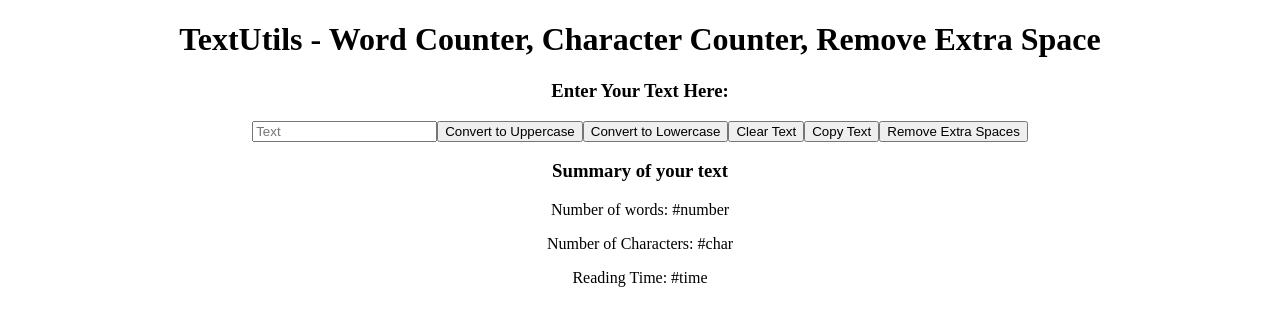
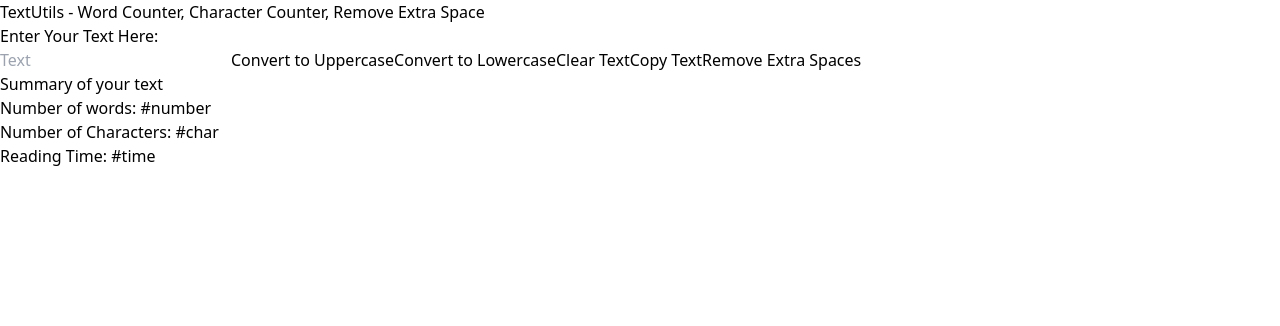
Before and after one commit to Ayush-Dabas/react-text-utils, a React (Create React App) app: page / in a window 1280 px wide. Shown: the top 326 px of the page. Built offline with nearby package versions, Linux system fonts and the light colour scheme.

Commit message:
added tailwind css

```diff
--- a/package.json
+++ b/package.json
@@ -34,5 +34,8 @@
       "last 1 firefox version",
       "last 1 safari version"
     ]
+  },
+  "devDependencies": {
+    "tailwindcss": "^3.3.3"
   }
 }
--- /dev/null
+++ b/postcss.config.js
@@ -0,0 +1,6 @@
+module.exports = {
+  plugins: {
+    tailwindcss: {},
+    autoprefixer: {},
+  },
+}
--- a/src/App.css
+++ /dev/null
@@ -1,3 +0,0 @@
-.App {
-  text-align: center;
-}
--- a/src/App.jsx
+++ b/src/App.jsx
@@ -1,4 +1,3 @@
-import "./App.css";
 import { useState } from "react";
 
 function App() {
@@ -35,7 +34,7 @@
   return (
     <div className="App">
       <h1>TextUtils - Word Counter, Character Counter, Remove Extra Space</h1>
-      <main className="inputArea">
+      <main className="border inputArea">
         <h3>Enter Your Text Here: </h3>
         <input
           type="text"
@@ -73,9 +72,15 @@
       </main>
       <section className="summary">
         <h3>Summary of your text</h3>
-        <p id="numWord">Number of words: #number</p>
-        <p id="numChar">Number of Characters: #char</p>
-        <p id="readTime">Reading Time: #time</p>
+        <p className="sumP" id="numWord">
+          Number of words: #number
+        </p>
+        <p className="sumP" id="numChar">
+          Number of Characters: #char
+        </p>
+        <p className="sumP" id="readTime">
+          Reading Time: #time
+        </p>
       </section>
       <section className="display">{inputText}</section>
     </div>
--- /dev/null
+++ b/src/index.css
@@ -0,0 +1,3 @@
+@tailwind base;
+@tailwind components;
+@tailwind utilities;
--- a/src/index.js
+++ b/src/index.js
@@ -1,6 +1,7 @@
 import React from "react";
 import ReactDOM from "react-dom/client";
 import App from "./App";
+import "./index.css";
 
 const root = ReactDOM.createRoot(document.getElementById("root"));
 root.render(
--- /dev/null
+++ b/tailwind.config.js
@@ -0,0 +1,8 @@
+/** @type {import('tailwindcss').Config} */
+module.exports = {
+  content: "./src/**/*.{js,jsx,ts,tsx}",
+  theme: {
+    extend: {},
+  },
+  plugins: [],
+};
```
Also changed, not shown: 1 other file (tests, documents, lock files or other folders).
